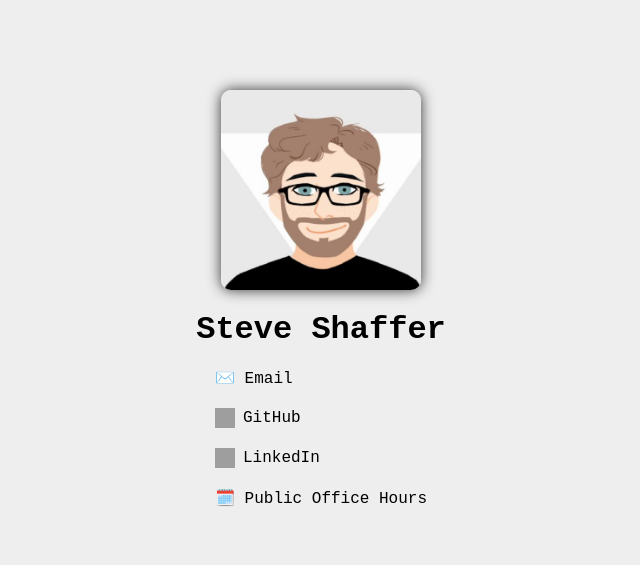
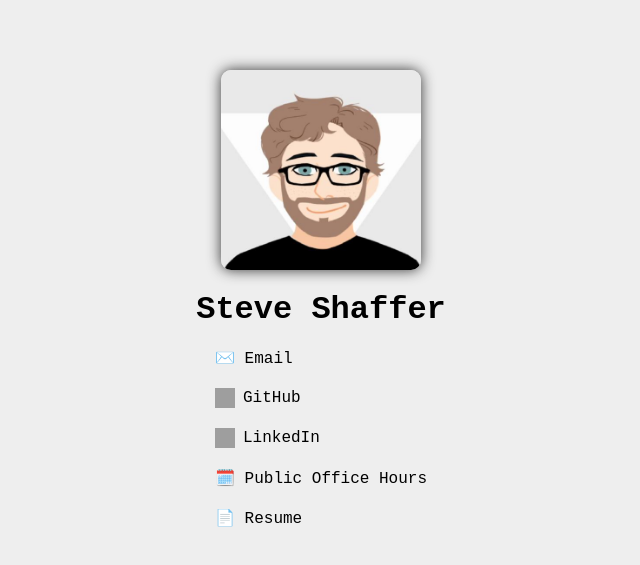
Before and after one commit to SteveShaffer/website, a website: page index.html in a window 1280 px wide. Shown: the part 101-666 px from the top of the page, without its empty margins (319-959 px from the left). Drawn offline with Linux system fonts and the light colour scheme; grey boxes are pictures that could not be loaded.

Commit message:
add link to resume

```diff
--- a/index.html
+++ b/index.html
@@ -64,6 +64,7 @@
       <img src="https://upload.wikimedia.org/wikipedia/commons/8/81/LinkedIn_icon.svg" alt="LinkedIn" class="icon"/>LinkedIn
     </a>
     <a href="https://go.shaffer.tech#appointment" target="_blank">🗓️ Public Office Hours</a>
+    <a href="https://go.shaffer.tech#resume" target="_blank">📄 Resume</a>
   </div>
 </body>
 </html>
```
